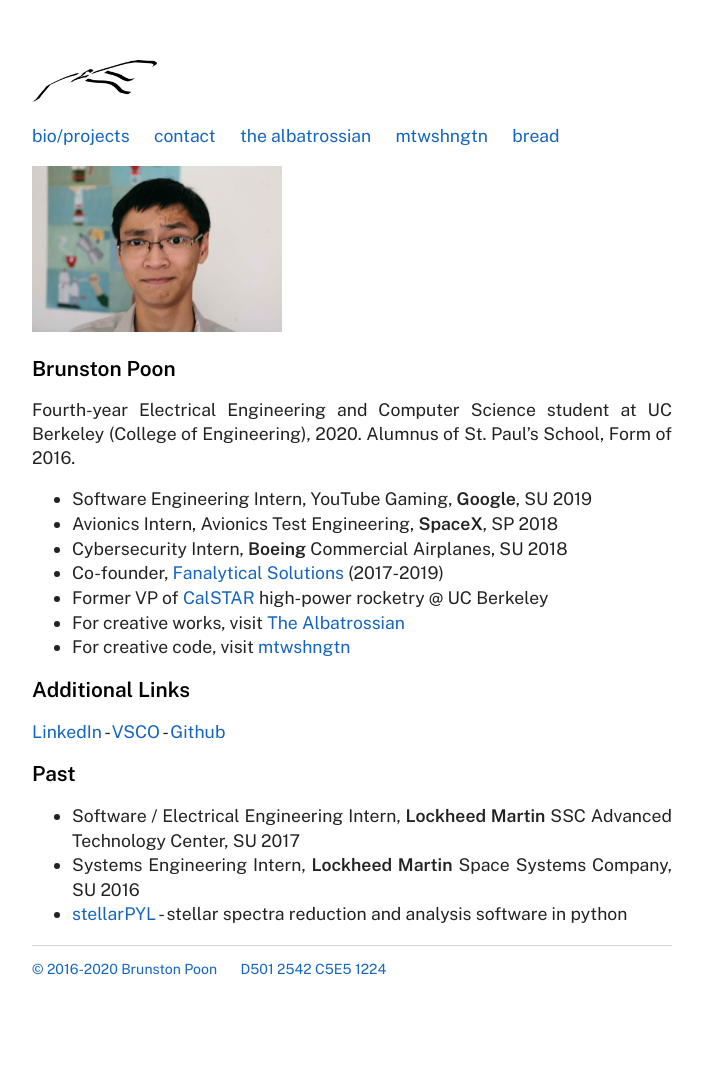
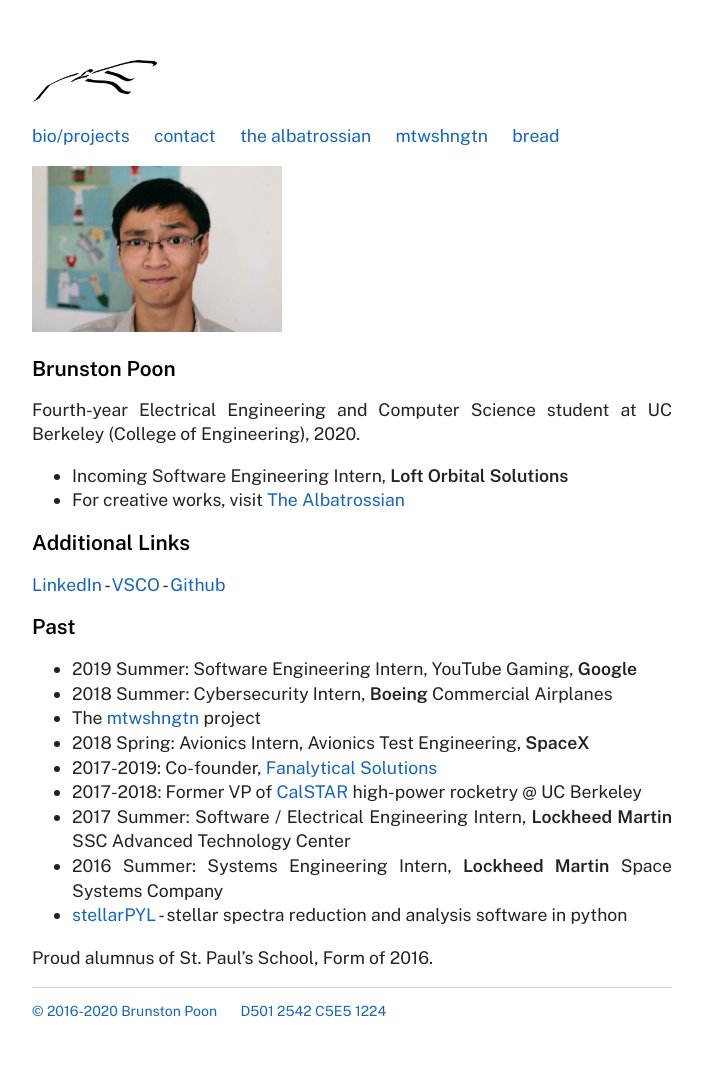
Before and after one commit to brupoon/brunstonio, a Jekyll site: the page built from index.md, in a window 1280 px wide. Shown: the whole page, without its empty margins (288-991 px from the left). Built offline with Jekyll 4.4.1, drawn with Linux system fonts in a browser that asks for light colours; before the commit the page ends 1040 px from its top, so only the background shows below that.

Commit message:
2020-04-19 quick update

```diff
--- a/index.md
+++ b/index.md
@@ -8,15 +8,10 @@ title: "Brunston Poon"
 Brunston Poon
 =============
 
-Fourth-year Electrical Engineering and Computer Science student at UC Berkeley (College of Engineering), 2020. Alumnus of St. Paul's School, Form of 2016.
+Fourth-year Electrical Engineering and Computer Science student at UC Berkeley (College of Engineering), 2020.
 
-* Software Engineering Intern, YouTube Gaming, **Google**, SU 2019
-* Avionics Intern, Avionics Test Engineering, **SpaceX**, SP 2018
-* Cybersecurity Intern, **Boeing** Commercial Airplanes, SU 2018
-* Co-founder, [Fanalytical Solutions](http://fanalyticalsolutions.com) (2017-2019)
-* Former VP of [CalSTAR](https://stars.berkeley.edu) high-power rocketry @ UC Berkeley
+* Incoming Software Engineering Intern, **Loft Orbital Solutions**
 * For creative works, visit [The Albatrossian](http://albatrossian.xyz)
-* For creative code, visit [mtwshngtn](https://mtwshngtn.github.io/)
 
 Additional Links
 ================
@@ -26,6 +21,14 @@ Additional Links
 Past
 =================
 
-* Software / Electrical Engineering Intern, **Lockheed Martin** SSC Advanced Technology Center, SU 2017
-* Systems Engineering Intern, **Lockheed Martin** Space Systems Company, SU 2016
+* 2019 Summer: Software Engineering Intern, YouTube Gaming, **Google**
+* 2018 Summer: Cybersecurity Intern, **Boeing** Commercial Airplanes
+* The [mtwshngtn](https://mtwshngtn.github.io/) project
+* 2018 Spring: Avionics Intern, Avionics Test Engineering, **SpaceX**
+* 2017-2019: Co-founder, [Fanalytical Solutions](http://fanalyticalsolutions.com)
+* 2017-2018: Former VP of [CalSTAR](https://stars.berkeley.edu) high-power rocketry @ UC Berkeley
+* 2017 Summer: Software / Electrical Engineering Intern, **Lockheed Martin** SSC Advanced Technology Center
+* 2016 Summer: Systems Engineering Intern, **Lockheed Martin** Space Systems Company
 * [stellarPYL](http://brunston.io/stellarpyl) - stellar spectra reduction and analysis software in python
+
+Proud alumnus of St. Paul's School, Form of 2016.
```
